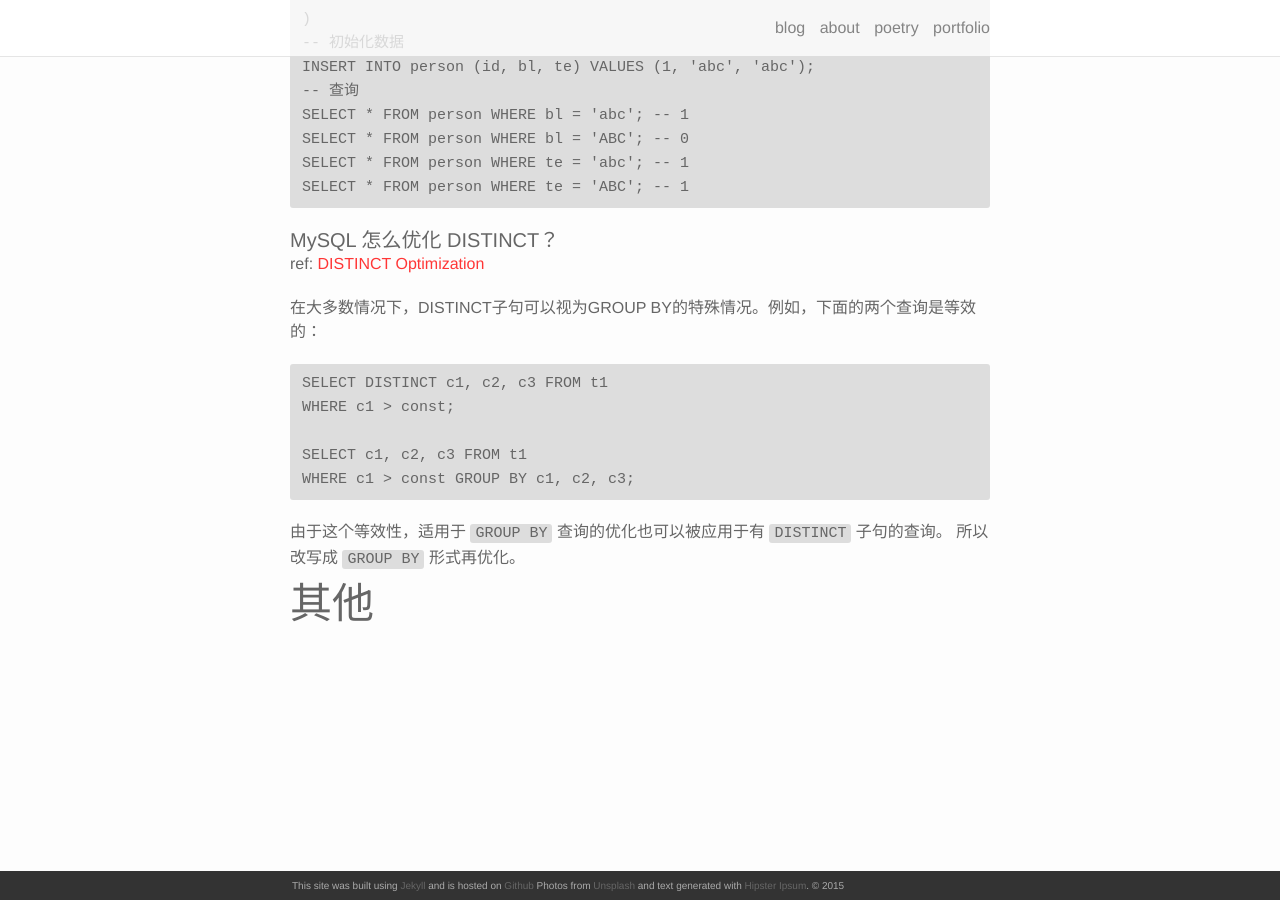
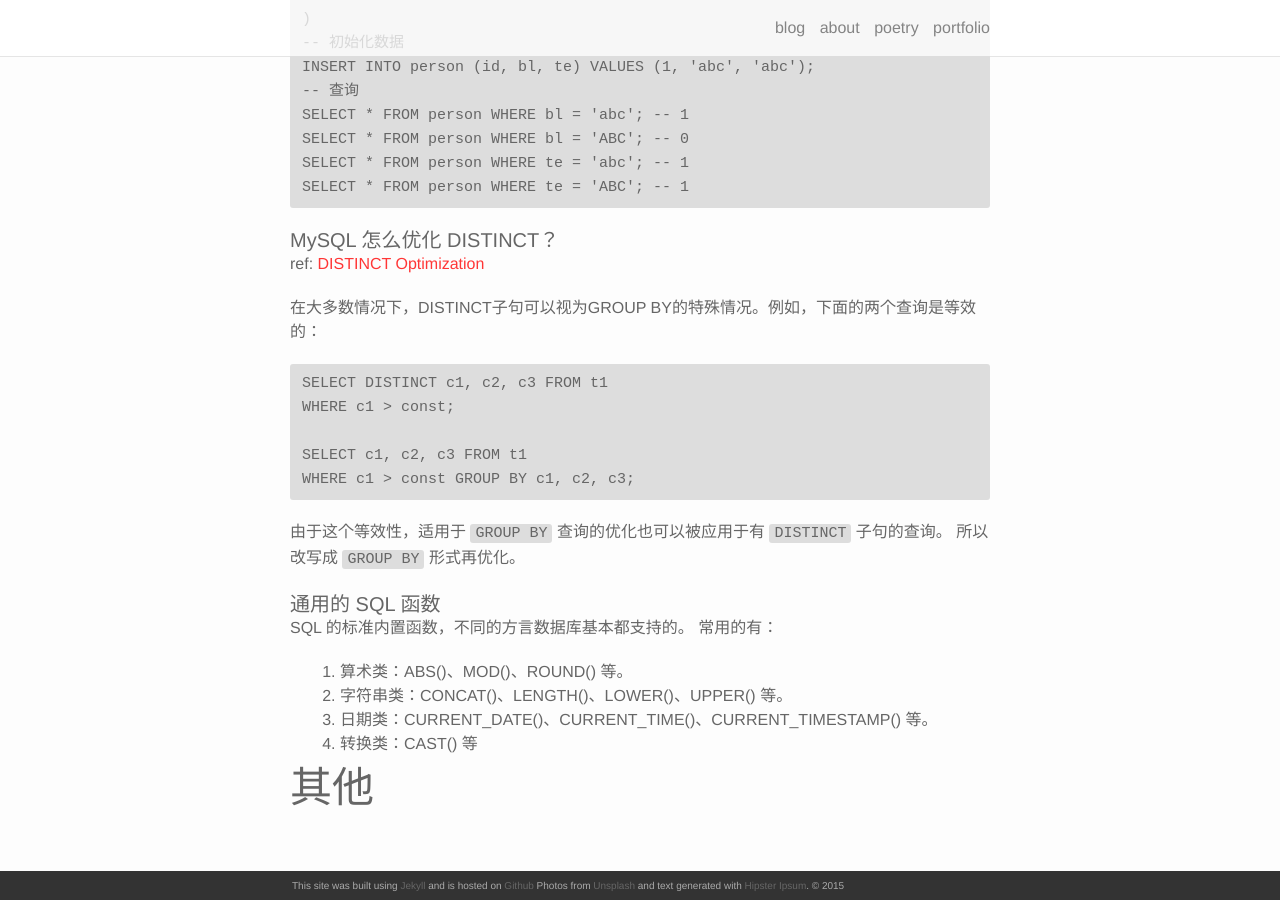
Before and after one commit to akmissxt/blog, a Jekyll site: the page built from _posts/2021-04-05-面试复习.markdown, in a window 1280 px wide and 900 px high, scrolled down 8757 px. Built offline with Jekyll 4.4.1, drawn with Linux system fonts in a browser that asks for light colours; nearby versions of some CDN libraries; our own code applies the rules of GitHub Pages for plain Markdown files.

Commit message:
update(面试复习): 通用 SQL 函数

```diff
--- a/_posts/2021-04-05-面试复习.markdown
+++ b/_posts/2021-04-05-面试复习.markdown
@@ -336,4 +336,13 @@ WHERE c1 > const GROUP BY c1, c2, c3;
 由于这个等效性，适用于 `GROUP BY` 查询的优化也可以被应用于有 `DISTINCT` 子句的查询。
 所以改写成 `GROUP BY` 形式再优化。
 
+#### 通用的 SQL 函数
+SQL 的标准内置函数，不同的方言数据库基本都支持的。
+常用的有：
+1. 算术类：ABS()、MOD()、ROUND() 等。
+2. 字符串类：CONCAT()、LENGTH()、LOWER()、UPPER() 等。
+3. 日期类：CURRENT_DATE()、CURRENT_TIME()、CURRENT_TIMESTAMP() 等。
+4. 转换类：CAST() 等
+
+
 ## 其他
```
